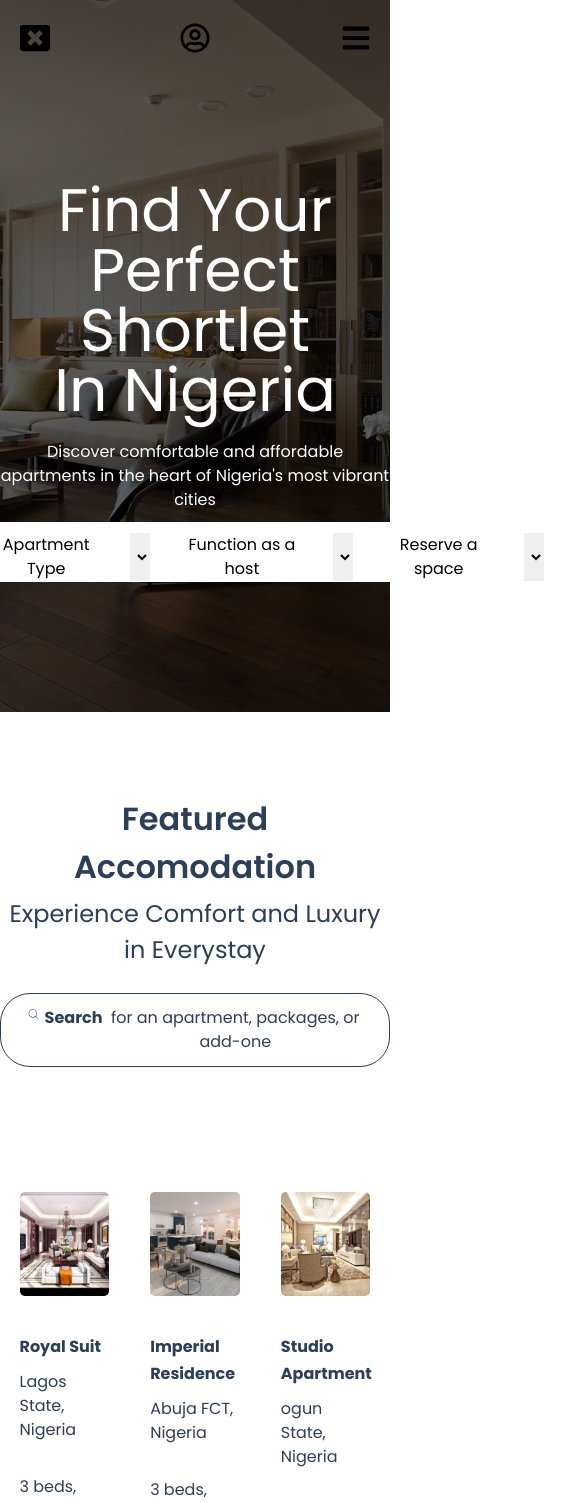
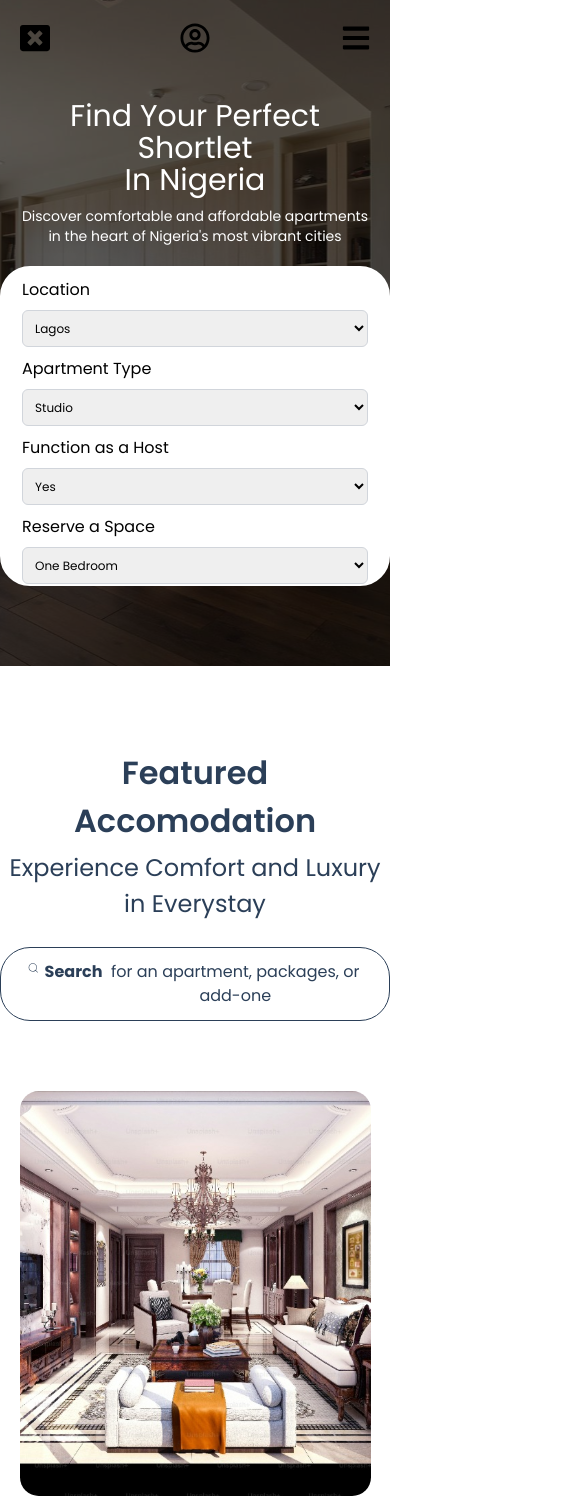
Before and after one commit to ATBTECHhub/PROPTECH-FRONTEND, a React (Vite) app: page / in a window 390 px wide. Shown: the top 1502 px of the page, 585 px wide, since content can reach past the window. Built offline with nearby package versions, Linux system fonts and the light colour scheme.

Commit message:
Update on aboutnus

```diff
--- a/src/components/Facility.jsx
+++ b/src/components/Facility.jsx
@@ -4,10 +4,10 @@ import { icons } from "../constants/data";
 
 const Facility = () => {
   return (
-    <section className="grid grid-cols-2 container items-center gap-10">
-      <div>
-        <h1 className="font-bold font-7xl leading-12 text-[#2B3F58] text-[2rem]">
-          we do our best to ensure we provide <br />
+    <section className="grid lg:grid-cols-2 container items-center gap-10 mb-[15px] ">
+      <div className="text-center sm:text-left sm:order-1">
+        <h1 className="font-bold font-7xl leading-12 text-[#2B3F58] lg:text-[32px] sm:text-[24px]">
+          we do our best to ensure we provide <br className="hidden sm:block" />
           necessary facilities for you
         </h1>
         <p className="leading-[24px] text-[#2B3F58] text-[1rem] font-[16px] pb-[25px] pt-[10px]">
@@ -19,20 +19,20 @@ const Facility = () => {
         </Link>
       </div>
 
-      <section className="grid grid-cols-3 gap-[130px] text-[#2B3F58] m-[75px] items-center">
+      <div className="grid grid-cols-1 sm:grid-cols-3 sm:gap-[10px] text-[#2B3F58] mt-[40px] sm:mt-[75px] items-center sm:order-2">
         {icons.map((item, index) => (
           <div
             key={index}
-            className="flex flex-col border-white border-[4px] rounded-[10px] bg-white w-[150px] h-[170px] shadow-2xl items-center"
+            className="flex flex-col border-white border-[4px] rounded-[10px] bg-white sm:w-[150px] h-[170px] shadow-2xl items-center mx-auto sm:m-[15px]"
           >
             <img src={item.image} alt="" className="p-[40px]" />
 
-            <p className="text-[#2B3F58] text-[1rem] font-[16px] pb-[10px]">
+            <p className="text-[#2B3F58] sm:text-[0.8rem] font-[16px] pb-[10px]">
               {item.content}
             </p>
           </div>
         ))}
-      </section>
+      </div>
     </section>
   );
 };
--- a/src/components/Features.jsx
+++ b/src/components/Features.jsx
@@ -4,25 +4,34 @@ import { Link } from "react-router-dom";
 
 const Features = () => {
   return (
-    <section className="grid grid-cols-3 gap-[41px] text-[#2B3F58] m-[75px] container">
+    <section className="grid grid-cols-1 gap-[20px] text-[#2B3F58] m-[20px] sm:grid-cols-2 lg:grid-cols-3 sm:gap-[30px] lg:gap-[41px] sm:m-[50px] lg:m-[75px] container">
       {rooms.map((item, index) => (
         <div key={index} className="flex flex-col">
-          <img src={item.image} alt="" className="pb-[37px]" />
+          <img
+            src={item.image}
+            alt=""
+            className="pb-[20px] sm:pb-[30px] lg:pb-[37px]"
+          />
 
-          <p className="font-bold text-[#2B3F58] leading-[27px]">
+          <p className="font-bold text-[#2B3F58] leading-[27px] text-center sm:text-left">
             {item.header}
           </p>
-          <p className="text-[#2B3F58] text-[1rem] font-[16px] pb-[25px] pt-[10px]">
+          <p className="text-[#2B3F58] text-[1rem] font-[16px] pb-[10px] pt-[8px] text-center sm:text-left">
             {item.Location}
           </p>
-          <p className="text-[#2B3F58] text-[1rem] font-[16px] pb-[10px] pt-[8px]">
+          <p className="text-[#2B3F58] text-[1rem] font-[16px] pb-[10px] pt-[8px] text-center sm:text-left">
             {item.amenities}
           </p>
-          <p className="text-[#2B3F58] text-[1rem] font-[16px]">{item.price}</p>
+          <p className="text-[#2B3F58] text-[1rem] font-[16px] text-center sm:text-left">
+            {item.price}
+          </p>
         </div>
       ))}
 
-      <Link to="/view more" className="col-span-3 flex justify-end mt-4">
+      <Link
+        to="/view more"
+        className="flex justify-center sm:justify-end mt-4 col-span-1 sm:col-span-2 lg:col-span-3"
+      >
         <Button text="View More" />
       </Link>
     </section>
--- a/src/components/Footer.jsx
+++ b/src/components/Footer.jsx
@@ -48,26 +48,21 @@ const Footer = () => {
             <br /> latest deals on our rooms and vacation
             <br /> discount
           </p>
-          <div className="relative w-full max-w-sm mx-auto">
+          <div className="relative w-full max-w-xs mx-auto">
             <input
               type="text"
               placeholder="Enter your email"
-              className="w-[200px] h-[60px] pr-16 p-2 border border-gray-300 rounded-md"
+              className="w-full h-[50px] pr-[120px] pl-4 p-2 border border-gray-300 rounded-md"
             />
-
-            <Link
-              to="/subcription"
-              className="absolute right-0 top-0 h-full flex justify-end"
-            >
-              <Button text="Subscribe" />
-            </Link>
-            {/* <button className="absolute right-0 top-0 h-full px-4 bg-blue-500 text-white rounded-r-md">
-              Submit
-            </button> */}
+            <button className="absolute right-[5px] top-1/2 transform -translate-y-1/2 h-[40px] px-4 bg-[#4C4989] text-white rounded-md">
+              Subscribe
+            </button>
           </div>
         </div>
 
-        <p>copyright @ 2024 Shortment.com TM. All rights reserved.</p>
+        <p className="col-start-4 text-right mt-10 whitespace-nowrap w-full container">
+          copyright © 2024 Shortment.com TM. All rights reserved.
+        </p>
       </section>
     </div>
   );
--- a/src/components/Herosection.jsx
+++ b/src/components/Herosection.jsx
@@ -1,39 +1,117 @@
+// const Herosection = () => {
+//   return (
+//     <section className="text-center items-center flex flex-col pt-[180px] pb-[130px]">
+//         <div className="text-white">
+//             <h1 className="text-6xl leading-12">Find Your Perfect Shortlet <br />In Nigeria</h1>
+//             <p className="pt-[20px] pb-[10px]">Discover comfortable and affordable apartments in the heart of Nigeria's most vibrant cities</p>
+//         </div>
+// <div className="items-center">
+//         <form className="text-black border border-white bg-white rounded-[20px] w-[700px]  pt-[10px] flex  gap-[28px] ">
+//         <label for="menu">Location</label>
+//             <select name="menu" id="menu">
+//                 <option value="Lagos"></option>
+//                 <option value="Abeokuta"></option>
+//             </select>
+
+//                     <label for="menu">Apartment Type</label>
+//             <select name="menu" id="menu" >
+//                 <option value="Lagos"></option>
+//                 <option value="Abeokuta"></option>
+//             </select>
+
+//                     <label for="menu">Function as a host</label>
+//             <select name="menu" id="menu">
+//                 <option value="Lagos"></option>
+//                 <option value="Abeokuta"></option>
+//             </select>
+
+//                     <label for="menu">Reserve a space</label>
+//             <select name="menu" id="menu">
+//                 <option value="Lagos"></option>
+//                 <option value="Abeokuta"></option>
+//             </select>
+//         </form>
+//         </div>
+//     </section>
+//   )
+// }
+
+// export default Herosection
+
 const Herosection = () => {
   return (
-    <section className="text-center items-center flex flex-col pt-[180px] pb-[130px]">
-        <div className="text-white">
-            <h1 className="text-6xl leading-12">Find Your Perfect Shortlet <br />In Nigeria</h1>
-            <p className="pt-[20px] pb-[10px]">Discover comfortable and affordable apartments in the heart of Nigeria's most vibrant cities</p>
-        </div>
-<div className="items-center">
-        <form className="text-black border border-white bg-white rounded-[20px] w-[700px]  pt-[10px] flex  gap-[28px] ">
-        <label for="menu">Location</label>
-            <select name="menu" id="menu">
-                <option value="Lagos"></option>
-                <option value="Abeokuta"></option>
+    <section className="text-center flex flex-col pt-[100px] pb-[80px] sm:pt-[180px] sm:pb-[130px] w-full">
+      <div className="text-white px-4 sm:px-0">
+        <h1 className="text-3xl leading-8 sm:text-6xl sm:leading-[72px]">
+          Find Your Perfect Shortlet <br />
+          In Nigeria
+        </h1>
+        <p className="pt-[10px] pb-[20px] sm:pt-[20px] sm:pb-[10px] text-sm sm:text-base">
+          Discover comfortable and affordable apartments in the heart of
+          Nigeria's most vibrant cities
+        </p>
+      </div>
+      <div className="w-full flex justify-center">
+        <form className="text-black border-2 border-white bg-white rounded-[30px] w-full sm:w-[700px] pt-[10px] px-[20px] sm:px-[30px] flex flex-col sm:flex-row gap-[10px] sm:gap-[20px]">
+          <div className="flex flex-col w-full">
+            <label htmlFor="location" className="text-left mb-2 text-[16px]">
+              Location
+            </label>
+            <select
+              name="location"
+              id="location"
+              className="p-2 rounded-md border border-gray-300 placeholder-gray-500 text-[12px] w-full"
+            >
+              <option value="Lagos">Lagos</option>
+              <option value="Abeokuta">Abeokuta</option>
             </select>
+          </div>
 
-                    <label for="menu">Apartment Type</label>
-            <select name="menu" id="menu" >
-                <option value="Lagos"></option>
-                <option value="Abeokuta"></option>
+          <div className="flex flex-col w-full">
+            <label htmlFor="apartment" className="text-left mb-2 text-[16px]">
+              Apartment Type
+            </label>
+            <select
+              name="apartment"
+              id="apartment"
+              className="p-2 rounded-md border border-gray-300 placeholder-gray-500 text-[12px] w-full"
+            >
+              <option value="Studio">Studio</option>
+              <option value="Apartment">Apartment</option>
             </select>
+          </div>
 
-                    <label for="menu">Function as a host</label>
-            <select name="menu" id="menu">
-                <option value="Lagos"></option>
-                <option value="Abeokuta"></option>
+          <div className="flex flex-col w-full">
+            <label htmlFor="host" className="text-left mb-2 text-[16px]">
+              Function as a Host
+            </label>
+            <select
+              name="host"
+              id="host"
+              className="p-2 rounded-md border border-gray-300 placeholder-gray-500 text-[12px] w-full"
+            >
+              <option value="Yes">Yes</option>
+              <option value="No">No</option>
             </select>
+          </div>
 
-                    <label for="menu">Reserve a space</label>
-            <select name="menu" id="menu">
-                <option value="Lagos"></option>
-                <option value="Abeokuta"></option>
+          <div className="flex flex-col w-full">
+            <label htmlFor="reserve" className="text-left mb-2 text-[16px]">
+              Reserve a Space
+            </label>
+            <select
+              name="reserve"
+              id="reserve"
+              className="p-2 rounded-md border border-gray-300 placeholder-gray-500 text-[12px] w-full"
+            >
+              <option value="One Bedroom">One Bedroom</option>
+              <option value="Two Bedroom">Two Bedroom</option>
             </select>
+          </div>
         </form>
-        </div>
+      </div>
     </section>
-  )
-}
+  );
+};
 
-export default Herosection
+export default Herosection;
--- a/src/components/News.jsx
+++ b/src/components/News.jsx
@@ -1,13 +1,19 @@
 import { CiSearch } from "react-icons/ci";
 const News = () => {
   return (
-      <div className="text-center items-center flex flex-col pt-[10px] pb-[50px] text-black">
-          <h1 className="text-[2rem] leading-12 pt-[73px] text-[#2B3F58] font-semibold">Featured Accomodation</h1>
-          <p className="pt-[5px] pb-[25px] text-[#2B3F58] text-[1.5rem]">Experience Comfort and Luxury in Everystay</p>
-          <p className="text-[#2B3F58] border border-[#2B3F58] rounded-[30px] px-[26px] py-[12px] flex gap-[5px]"><CiSearch className="text-[#2B3F58]"/><b>Search</b> for an apartment, packages, or add-one</p>
+    <div className="text-center items-center flex flex-col pt-[10px] pb-[50px] text-black">
+      <h1 className="text-[2rem] leading-12 pt-[73px] text-[#2B3F58] font-semibold">
+        Featured Accomodation
+      </h1>
+      <p className="pt-[5px] pb-[25px] text-[#2B3F58] text-[1.5rem]">
+        Experience Comfort and Luxury in Everystay
+      </p>
+      <p className="text-[#2B3F58] border border-[#2B3F58] rounded-[30px] px-[26px] py-[12px] flex gap-[5px]">
+        <CiSearch className="text-[#2B3F58]" />
+        <b>Search</b> for an apartment, packages, or add-one
+      </p>
+    </div>
+  );
+};
 
-    </div>
-  )
-}
-
-export default News
+export default News;
```
Also changed, not shown: src/components/Aboutus.jsx (+13 -7 lines).
